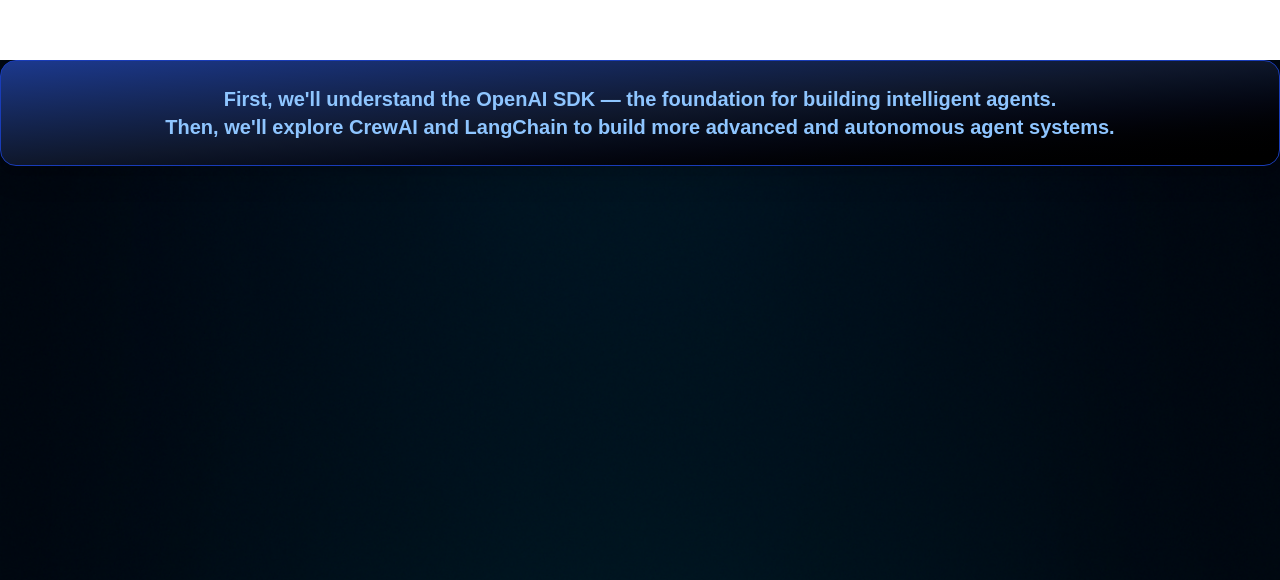
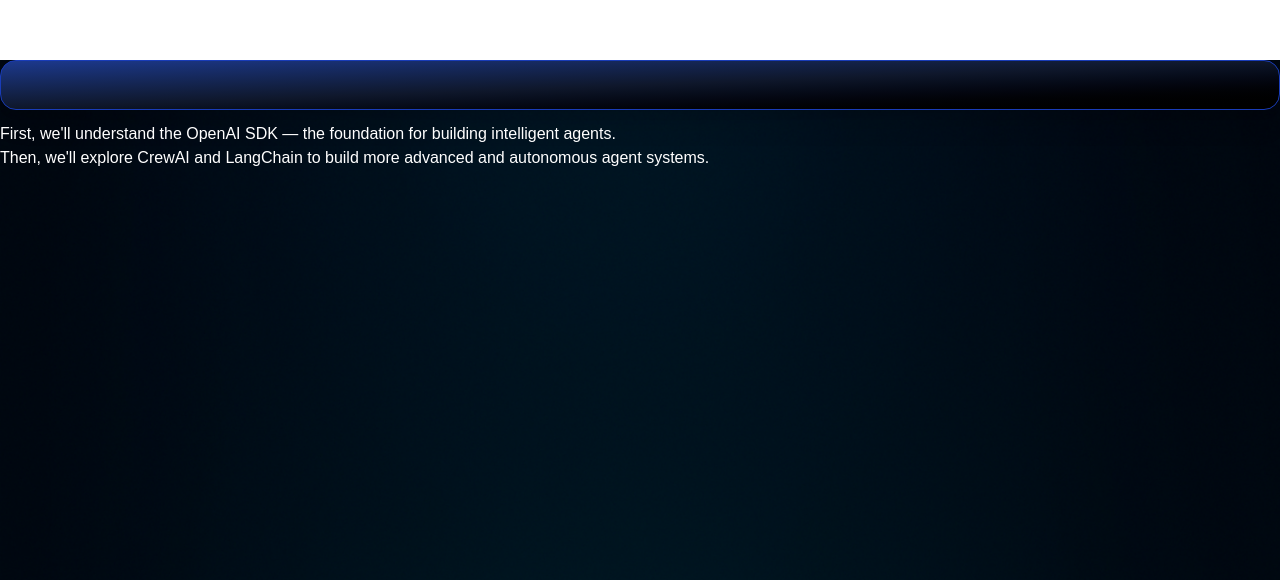
Before and after one commit to deshantk332720/Agentic-AI, a Next.js app: page /CrewAI in a window 1280 px wide. Shown: the part 220-800 px from the top of the page. Built offline with nearby package versions, Linux system fonts and the light colour scheme.

Commit message:
push my cod

```diff
--- a/src/app/CrewAI/page.tsx
+++ b/src/app/CrewAI/page.tsx
@@ -5,8 +5,8 @@
         className="min-h-screen bg-cover bg-center text-white"
         style={{ backgroundImage: "url('/30.png')" }}
       >
-         <div ></div>
-         <h1  className="bg-gradient-to-br from-blue-900 via-slate-900 to-black border border-blue-800 rounded-2xl p-6 shadow-xl  transition-all duration-300 text-xl font-bold text-blue-300 mb-3 text-center justify-center mt-70">First, we'll understand the OpenAI SDK — the foundation for building intelligent agents.
+         <div className="bg-gradient-to-br from-blue-900 via-slate-900 to-black border border-blue-800 rounded-2xl p-6 shadow-xl  transition-all duration-300 text-xl font-bold text-blue-300 mb-3 text-center justify-center mt-70"></div>
+         <h1  >First, we'll understand the OpenAI SDK — the foundation for building intelligent agents.
 <p>Then, we'll explore CrewAI and LangChain to build more advanced and autonomous agent systems.</p>
 </h1>
 
```
